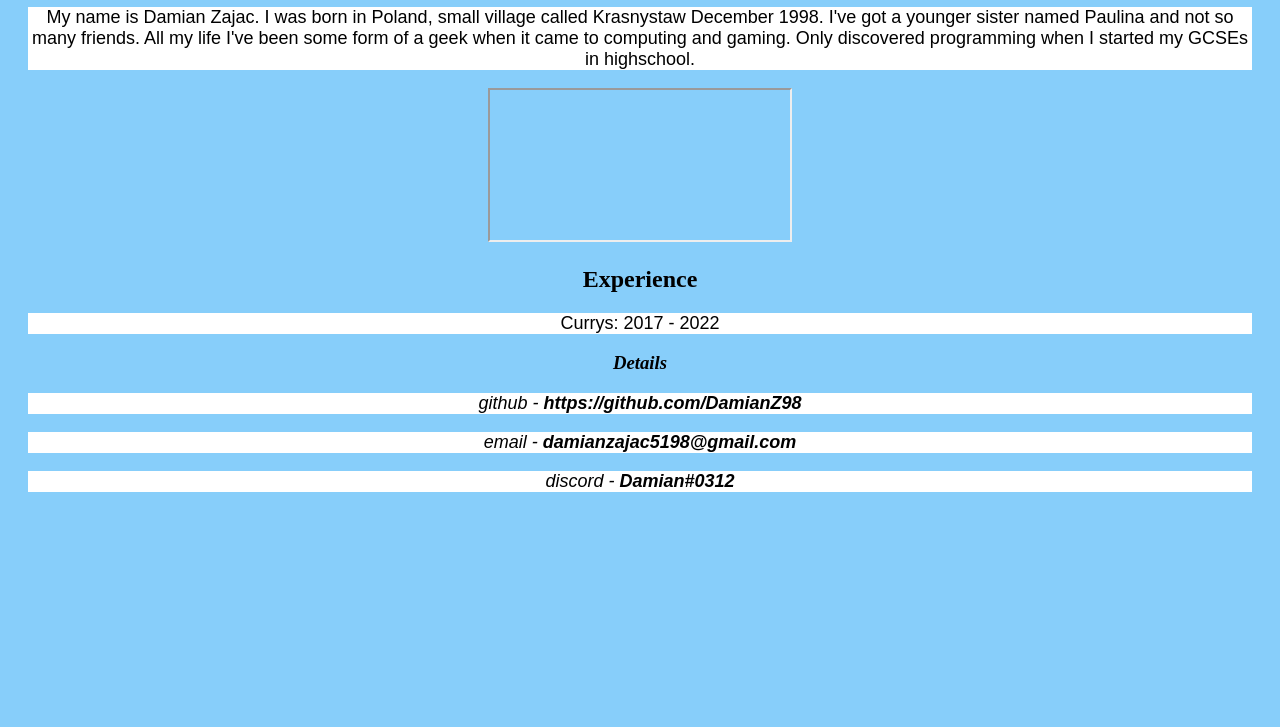
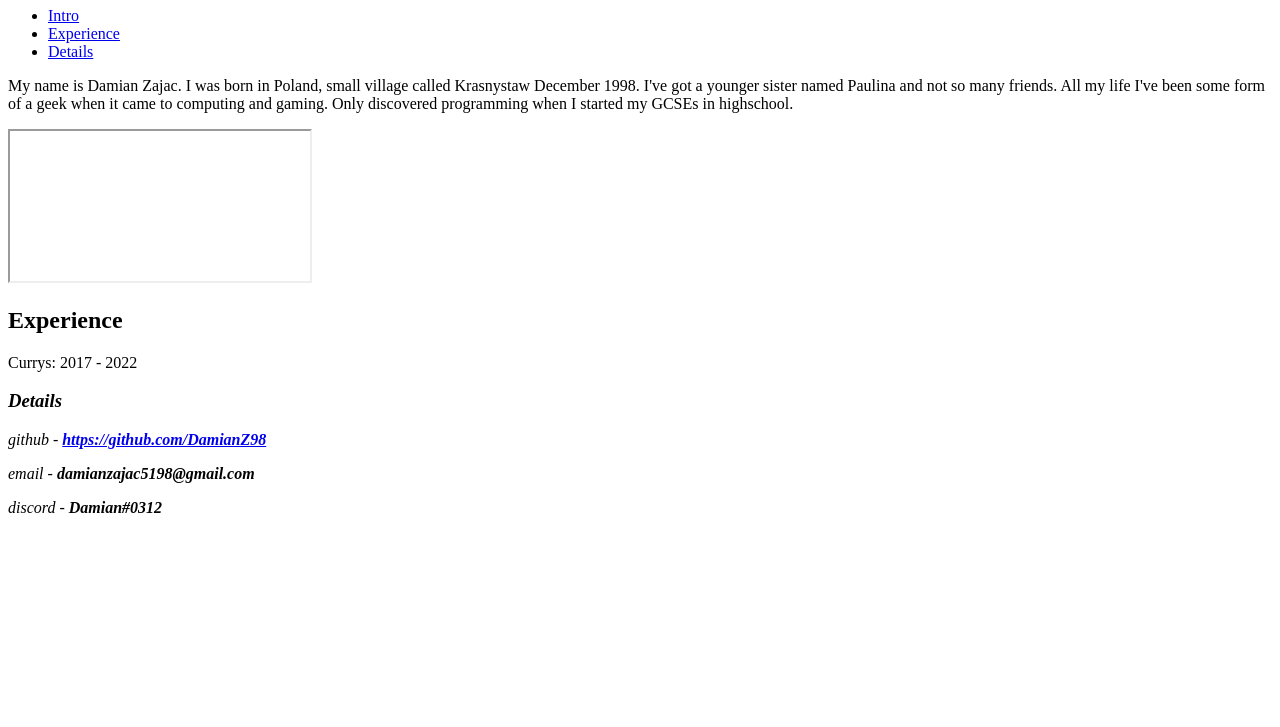
Before and after one commit to DamianZ98/Website, a plain HTML site: page index.html in a window 1280 px wide. Shown: the part 73-800 px from the top of the page. Drawn offline with Linux system fonts and the light colour scheme.

Commit message:
added some new bits the the main page. I've unlinked the css file to practice just the basics of html then id move onto CSS.

```diff
--- a/index.html
+++ b/index.html
@@ -2,22 +2,27 @@
 <html>
     <head>
         <title>Damian's Website</title>
-        <link href="style.css" rel="stylesheet">
+        <!-- <link href="style.css" rel="stylesheet"> -->
     </head>
     <body>
+        <h1>Damian Zajac</h1>
+        <ul>
+            <li><a href="#intro">Intro</a></li>
+            <li><a href="#experience">Experience</a></li>
+            <li><a href="#details">Details</a></li>
+        </ul>
         <div id="intro">
-            <h1>Damian Zajac</h1>
             <p>My name is Damian Zajac. I was born in Poland, small village called Krasnystaw December 1998. I've got a younger sister named Paulina and not so many friends. All my life I've been some form of a geek when it came to computing and gaming. Only discovered programming when I started my GCSEs in highschool.</p>
             <iframe href="https://youtu.be/m099dYl0Rhs" width="300" length="240"> video not supported</iframe>
         </div>
-        <div>
+        <div id="experience">
             <h2> Experience </h2>
             <p> Currys: 2017 - 2022</p>
         </div>
         <div id="details">
             <em>
             <h3> Details </h3>
-            <p> github  - <strong>https://github.com/DamianZ98</strong></p>
+            <p> github  - <strong><a href="https://github.com/DamianZ98" target="_blank">https://github.com/DamianZ98</a></strong></p>
             <p> email - <strong>damianzajac5198@gmail.com</strong></p>
             <p> discord - <strong>Damian#0312</strong></p>
             </em>
```
